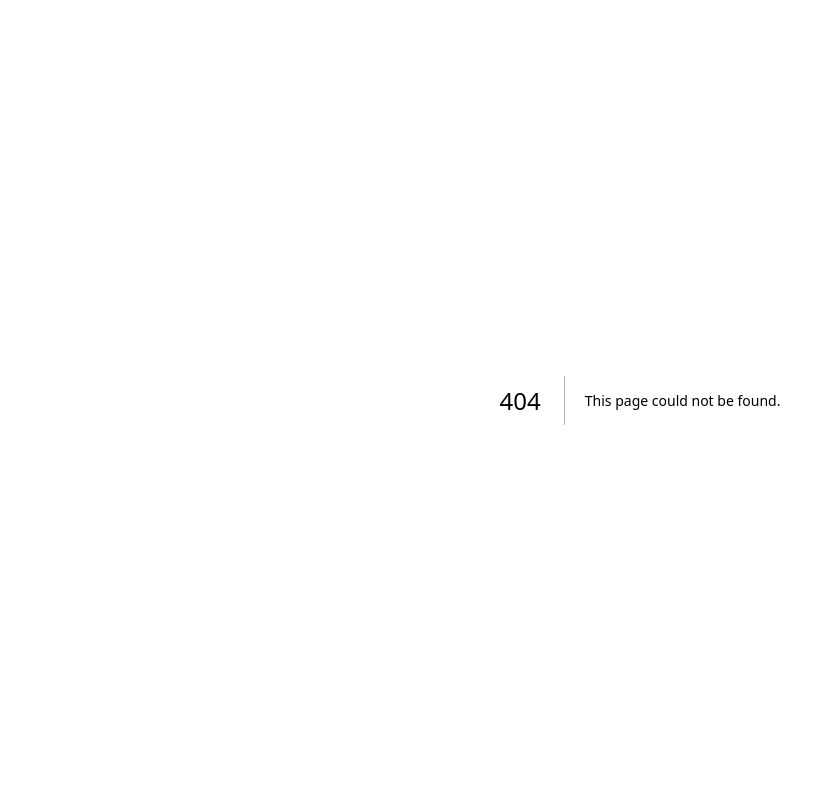
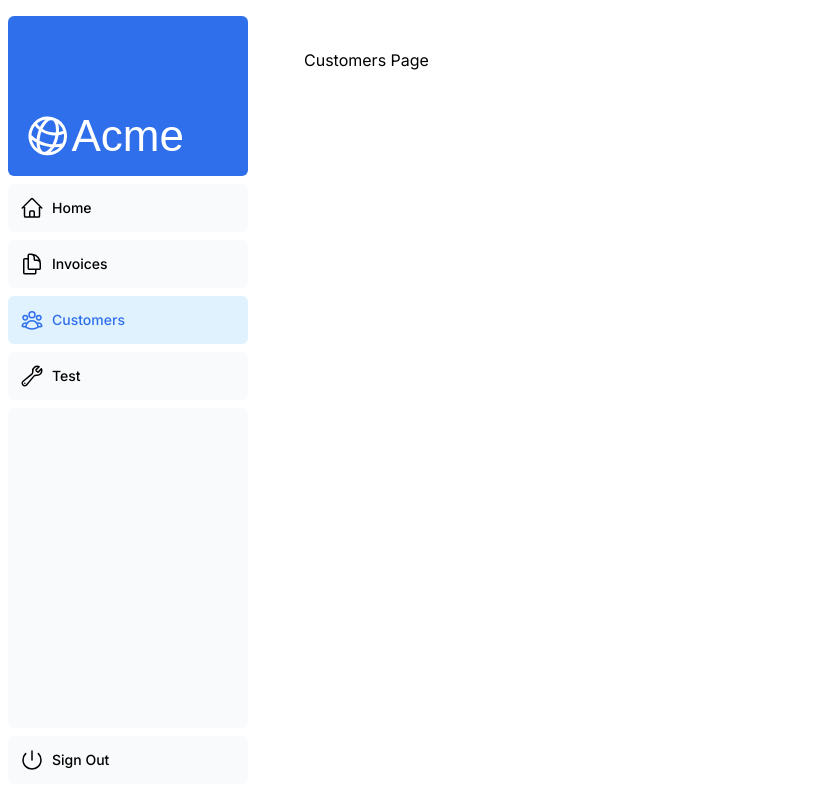
Before and after one commit to ruibeep/publicdomain-app, a Next.js app: page /dashboard/customers in a window 1280 px wide. Before the commit this address had no page. Shown: the whole page, without its empty margins (0-835 px from the left). Built offline with nearby package versions, Linux system fonts and the light colour scheme; a web font is replaced by a local one.

Commit message:
Completed chapter 4 and 5

```diff
--- /dev/null
+++ b/app/dashboard/customers/page.tsx
@@ -0,0 +1,3 @@
+export default function Page() {
+    return <p>Customers Page</p>;
+}
--- /dev/null
+++ b/app/dashboard/invoices/page.tsx
@@ -0,0 +1,3 @@
+export default function Page() {
+    return <p>Invoices Page</p>;
+}
--- /dev/null
+++ b/app/dashboard/layout.tsx
@@ -0,0 +1,12 @@
+import SideNav from '@/app/ui/dashboard/sidenav';
+
+export default function Layout({ children }: { children: React.ReactNode }) {
+  return (
+    <div className="flex h-screen flex-col md:flex-row md:overflow-hidden">
+      <div className="w-full flex-none md:w-64">
+        <SideNav />
+      </div>
+      <div className="flex-grow p-6 md:overflow-y-auto md:p-12">{children}</div>
+    </div>
+  );
+}
--- /dev/null
+++ b/app/dashboard/page.tsx
@@ -0,0 +1,3 @@
+export default function Page() {
+    return <p>Dashboard Page</p>;
+}
--- /dev/null
+++ b/app/dashboard/test/page.tsx
@@ -0,0 +1,3 @@
+export default function Page() {
+    return <p>Test Page</p>;
+}
--- a/app/ui/dashboard/nav-links.tsx
+++ b/app/ui/dashboard/nav-links.tsx
@@ -1,8 +1,13 @@
+'use client';
+
 import {
   UserGroupIcon,
   HomeIcon,
   DocumentDuplicateIcon,
+  WrenchIcon,
 } from '@heroicons/react/24/outline';
+import { usePathname } from 'next/navigation';
+import clsx from 'clsx';
 
 // Map of links to display in the side navigation.
 // Depending on the size of the application, this would be stored in a database.
@@ -14,9 +19,13 @@ const links = [
     icon: DocumentDuplicateIcon,
   },
   { name: 'Customers', href: '/dashboard/customers', icon: UserGroupIcon },
+  { name: 'Test', href: '/dashboard/test', icon: WrenchIcon },
+
 ];
 
 export default function NavLinks() {
+  const pathname = usePathname();
+
   return (
     <>
       {links.map((link) => {
@@ -25,7 +34,12 @@ export default function NavLinks() {
           <a
             key={link.name}
             href={link.href}
-            className="flex h-[48px] grow items-center justify-center gap-2 rounded-md bg-gray-50 p-3 text-sm font-medium hover:bg-sky-100 hover:text-blue-600 md:flex-none md:justify-start md:p-2 md:px-3"
+            className={clsx(
+              'flex h-[48px] grow items-center justify-center gap-2 rounded-md bg-gray-50 p-3 text-sm font-medium hover:bg-sky-100 hover:text-blue-600 md:flex-none md:justify-start md:p-2 md:px-3',
+              {
+                'bg-sky-100 text-blue-600': pathname === link.href,
+              },
+            )}
           >
             <LinkIcon className="w-6" />
             <p className="hidden md:block">{link.name}</p>
```
